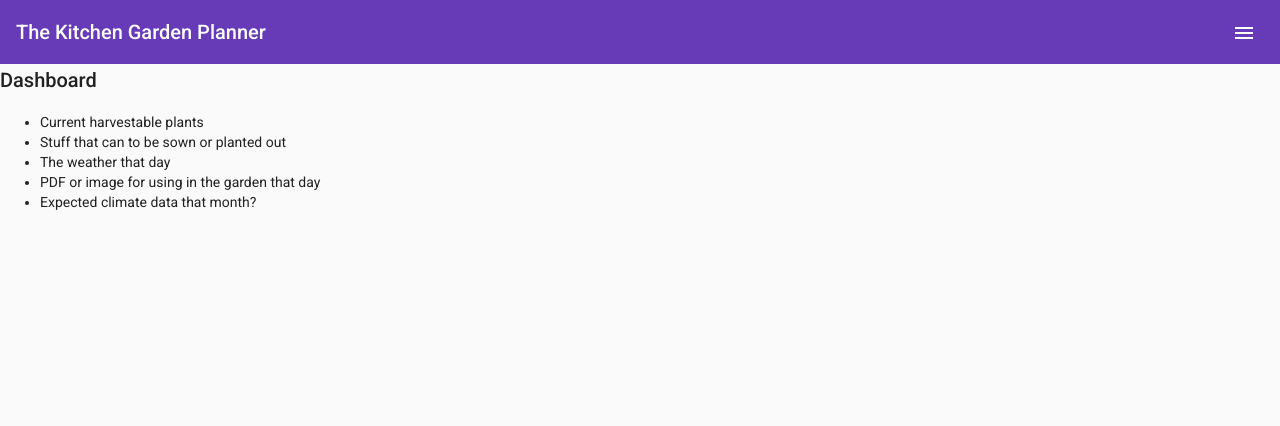
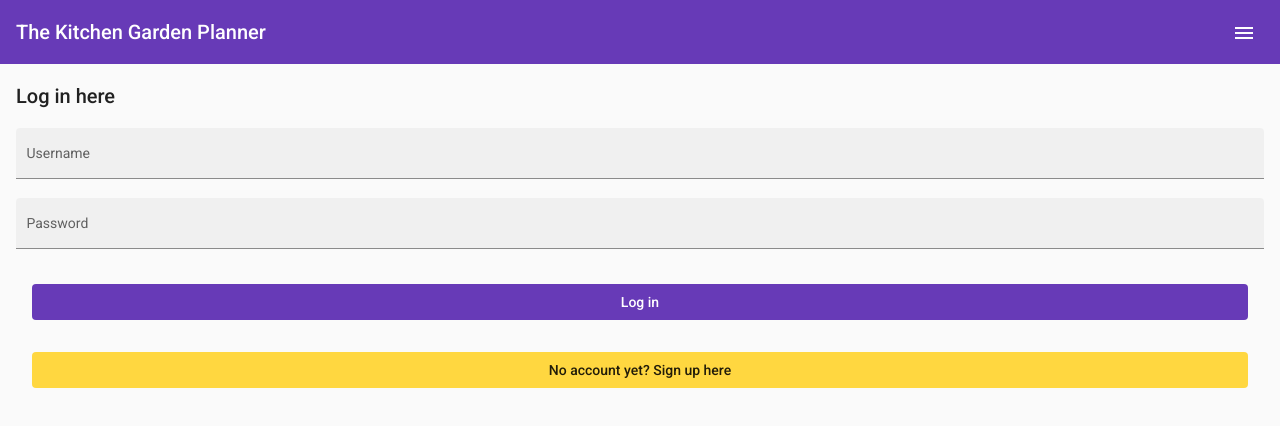
Before and after one commit to AnnFell/KitchenGardenPlanner-frontend, an Angular app: page / in a window 1280 px wide. Shown: the top 426 px of the page. Built offline with nearby package versions, Linux system fonts and the light colour scheme.

Commit message:
Basic register and login views

```diff
--- a/src/app/app.component.html
+++ b/src/app/app.component.html
@@ -1,13 +1,14 @@
 <mat-toolbar color="primary" class="nav">
-  <span routerLink="">The Kitchen Garden Planner</span>
+  <span routerLink="">{{title}}</span>
 
   <button mat-icon-button aria-label="Menu icon" [matMenuTriggerFor]="menu">
     <mat-icon>menu</mat-icon>
   </button>
   <mat-menu #menu="matMenu">
-    <button mat-menu-item routerLink="">Dashboard</button>
+    <button mat-menu-item routerLink="/dashboard">Dashboard</button>
     <button mat-menu-item routerLink="/stock">Stock</button>
     <button mat-menu-item routerLink="/planner">Planner</button>
+    <button mat-menu-item *ngIf="loggedIn" (click)="handleLogOut()">Log out</button>
   </mat-menu>
 </mat-toolbar>
 
--- a/src/app/app.component.ts
+++ b/src/app/app.component.ts
@@ -1,4 +1,6 @@
-import { Component } from '@angular/core';
+import {Component} from '@angular/core';
+import {AuthService} from "./services/auth.service";
+import {Router} from "@angular/router";
 
 @Component({
   selector: 'app-root',
@@ -6,5 +8,20 @@ import { Component } from '@angular/core';
   styleUrls: ['./app.component.scss']
 })
 export class AppComponent {
-  title = 'KitchenGardenPlanner';
+  title = 'The Kitchen Garden Planner';
+  loggedIn: boolean = false;
+
+  constructor(private authService: AuthService, private router: Router) {
+  }
+
+  ngOnInit() {
+    if (typeof this.authService.currentUser != undefined) {
+      this.loggedIn = true;
+    }
+  }
+
+  handleLogOut() {
+    sessionStorage.clear();
+    this.router.navigate(['']);
+  }
 }
--- a/src/app/app.module.ts
+++ b/src/app/app.module.ts
@@ -30,6 +30,7 @@ import {MatTooltipModule} from "@angular/material/tooltip";
 import {MatMenuModule} from "@angular/material/menu";
 import {MatExpansionModule} from "@angular/material/expansion";
 import { DetailComponent } from './detail/detail.component';
+import { LoginComponent } from './login/login.component';
 
 @NgModule({
   declarations: [
@@ -42,6 +43,7 @@ import { DetailComponent } from './detail/detail.component';
     PlannerFormComponent,
     PlannerListComponent,
     DetailComponent,
+    LoginComponent,
   ],
   imports: [
     BrowserModule,
--- /dev/null
+++ b/src/app/login/login.component.html
@@ -0,0 +1,28 @@
+<div *ngIf="!loggedIn && !wantsToRegister" class="user-form">
+  <h2>Log in here</h2>
+  <mat-form-field appearance="fill">
+    <mat-label>Username</mat-label>
+    <input type="text" matInput [(ngModel)]="user.userName">
+  </mat-form-field>
+  <mat-form-field appearance="fill">
+    <mat-label>Password</mat-label>
+    <input type="password" matInput [(ngModel)]="user.password">
+  </mat-form-field>
+
+  <button mat-flat-button color="primary" (click)="handleLoginButton()">Log in</button>
+  <button mat-flat-button color="accent" (click)="showRegisterButton()">No account yet? Sign up here</button>
+</div>
+
+<div class="user-form" *ngIf="!loggedIn && wantsToRegister">
+  <h2>Sign up here</h2>
+  <mat-form-field appearance="fill">
+    <mat-label>Username</mat-label>
+    <input type="text" matInput [(ngModel)]="user.userName">
+  </mat-form-field>
+  <mat-form-field appearance="fill">
+    <mat-label>Password</mat-label>
+    <input type="password" matInput [(ngModel)]="user.password">
+  </mat-form-field>
+
+  <button mat-flat-button color="accent" (click)="handleRegisterButton()">Sign me up!</button>
+</div>
--- /dev/null
+++ b/src/app/login/login.component.scss
@@ -0,0 +1,11 @@
+@import "../_variables";
+
+button {
+  margin: $spacing-medium;
+}
+
+.user-form {
+  padding: $spacing-medium;
+  display: flex;
+  flex-direction: column;
+}
--- /dev/null
+++ b/src/app/login/login.component.ts
@@ -0,0 +1,52 @@
+import {Component, OnInit} from '@angular/core';
+import {AuthService} from "../services/auth.service";
+import {Account} from "../types/account";
+import {Router} from "@angular/router";
+import {MatSnackBar} from "@angular/material/snack-bar";
+
+@Component({
+  selector: 'app-login',
+  templateUrl: './login.component.html',
+  styleUrls: ['./login.component.scss']
+})
+export class LoginComponent implements OnInit {
+  loggedIn = false;
+  wantsToRegister = false;
+
+  user: Account = {
+    id: undefined,
+    userName: "",
+    password: ""
+  }
+
+  constructor(private authService: AuthService, private router: Router, private _snackBar: MatSnackBar) {
+  }
+
+  ngOnInit(): void {
+  }
+
+  showRegisterButton() {
+    this.wantsToRegister = true;
+  }
+
+  handleRegisterButton() {
+    this.authService.register(this.user).subscribe();
+    this.wantsToRegister = false;
+  }
+
+  handleLoginButton() {
+    this.authService.login(this.user).subscribe(
+      data => {
+        this.authService.currentUser = data as Account;
+        // @ts-ignore
+        sessionStorage.setItem('id', this.authService.currentUser.id.toString());
+        this.router.navigate(['/dashboard']);
+        this.openSnackBar("You are logged in, " + this.authService.currentUser.userName, "OK");
+      }, error => this.openSnackBar("Login failed, check your details and try again", "Close")
+    )
+  }
+
+  openSnackBar(message: string, action: string) {
+    this._snackBar.open(message, action, {duration: 3000});
+  }
+}
--- /dev/null
+++ b/src/app/services/auth.service.ts
@@ -0,0 +1,21 @@
+import {Injectable} from '@angular/core';
+import {HttpClient} from "@angular/common/http";
+import {Account} from "../types/account";
+
+@Injectable({
+  providedIn: 'root'
+})
+export class AuthService {
+  currentUser: Account | undefined;
+
+  constructor(private http: HttpClient) {
+  }
+
+  login(user: Account) {
+    return this.http.post("http://localhost:8080/api/login", user);
+  }
+
+  register(user: Account) {
+    return this.http.post("http://localhost:8080/api/register", user)
+  }
+}
--- /dev/null
+++ b/src/app/types/account.ts
@@ -0,0 +1,5 @@
+export type Account = {
+  id: number | undefined;
+  userName: string;
+  password: string;
+}
```
Also changed, not shown: src/app/app-routing.module.ts (+9 -5 lines), 2 other files (tests, documents, lock files or other folders).
